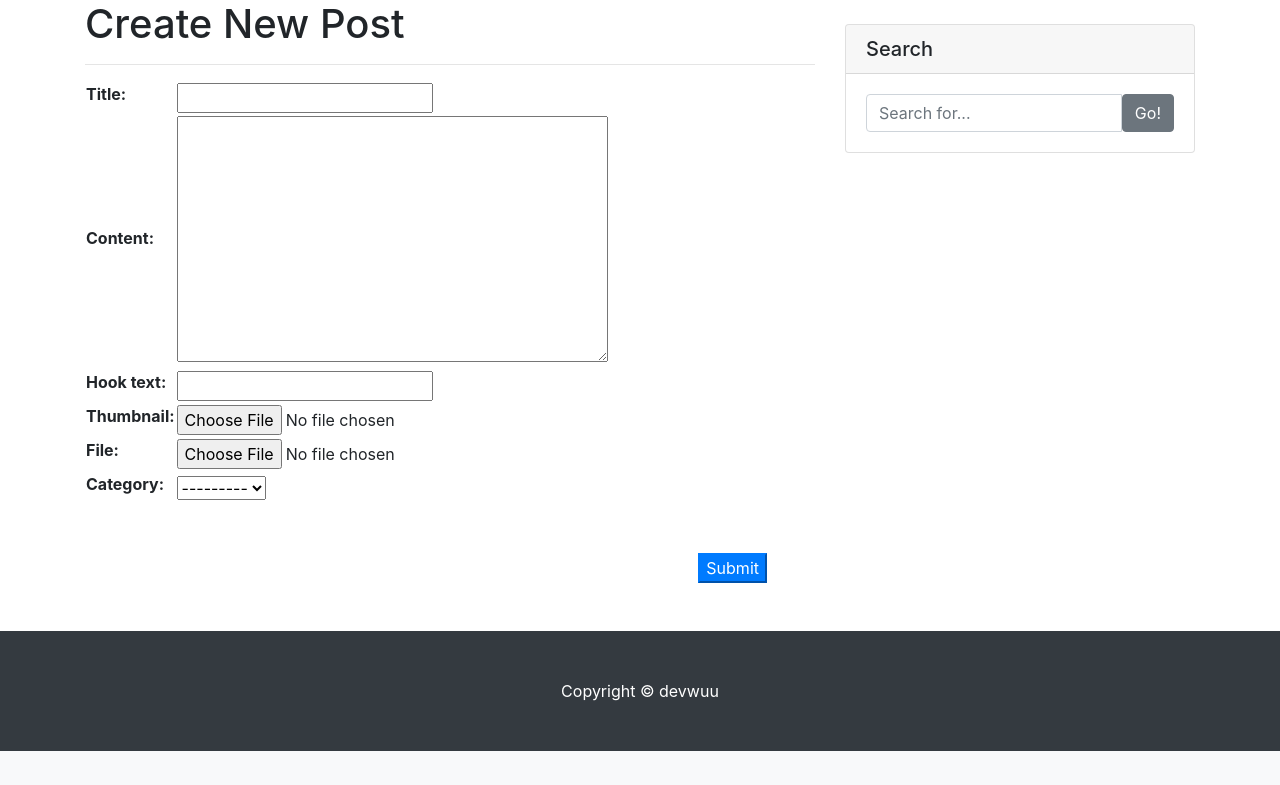
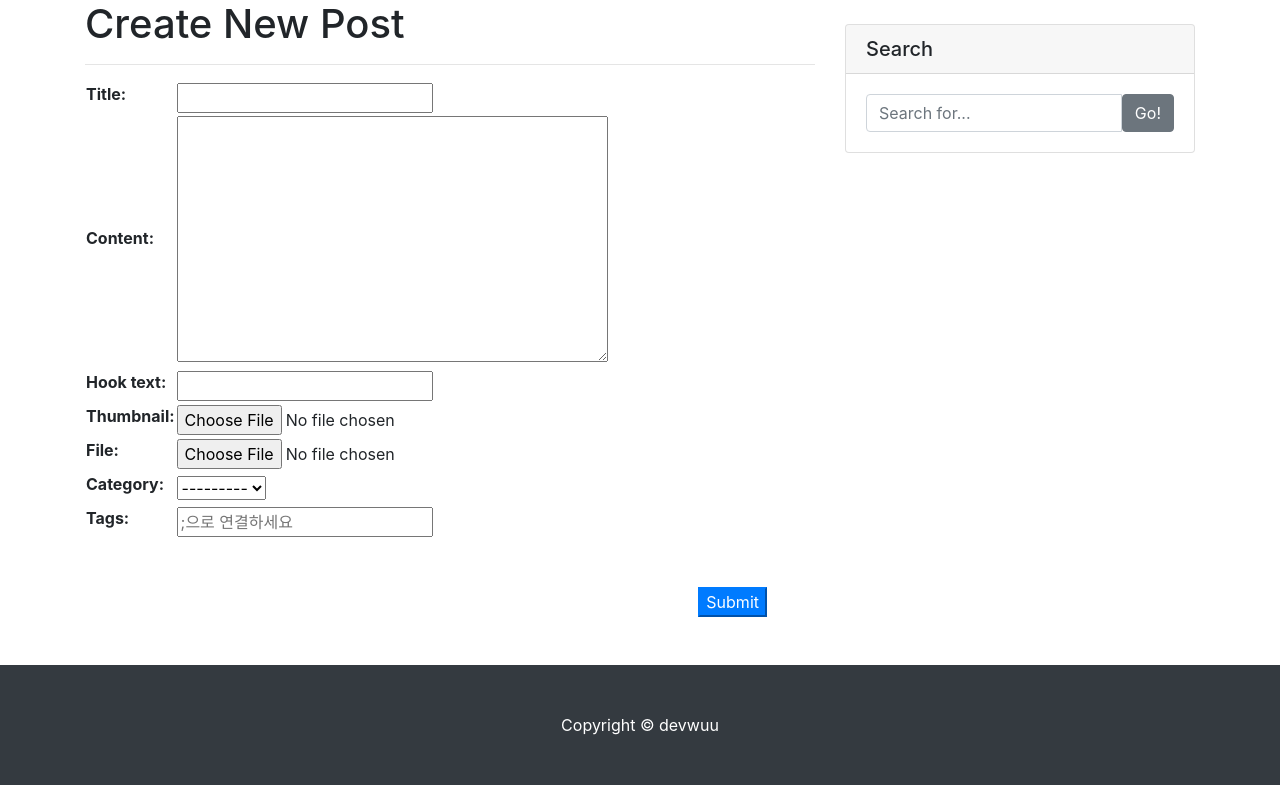
Before and after one commit to devwuu/python-study, a Django app: page /blog/create-post in a window 1280 px wide. Shown: the part 56-841 px from the top of the page. Before the commit the page ends 807 px from the top, so only its background shows below. Run offline with Django 4.2, Linux system fonts and the light colour scheme; the visitor is signed in with stand-in values (Sample User, id 1); data that the repository does not hold is empty; some libraries are stand-ins or nearby versions.

Commit message:
add tag save for new post

```diff
--- a/blog/models.py
+++ b/blog/models.py
@@ -21,8 +21,7 @@ class Tag(models.Model):
 
 
 class Post(models.Model):
-    thumbnail = models.ImageField(upload_to='blog/images/%Y/%m/%d/',
-                                  blank=True)  # MEDIA_ROOT의 하위 폴더로 'blog/images/%Y/%m/%d/' 디렉토리를 생성하고 파일을 저장한다
+    thumbnail = models.ImageField(upload_to='blog/images/%Y/%m/%d/', blank=True)  # MEDIA_ROOT의 하위 폴더로 'blog/images/%Y/%m/%d/' 디렉토리를 생성하고 파일을 저장한다
     file = models.FileField(upload_to='blog/files/%Y/%m/%d/', blank=True)
     title = models.CharField(max_length=30)
     content = models.TextField()
--- a/blog/templates/create-form.html
+++ b/blog/templates/create-form.html
@@ -10,6 +10,10 @@
                 <form method="post" enctype="multipart/form-data"> {% csrf_token %} <!-- csrf 공격을 막기 위해 장고에서 제공해주는 기능 장고에서 form 사용시 꼭 사용! -->
                     <table>
                         {{ form }}
+                        <tr>
+                            <th><label for="id_tags_str">Tags: </label></th>
+                            <td><input type="text" name="tags_str" id="id_tags_str" placeholder=";으로 연결하세요"></td>
+                        </tr>
                     </table>
                     <button type="submit" class="button btn-primary float-right m-5">Submit</button>
                 </form>
--- a/blog/views.py
+++ b/blog/views.py
@@ -3,6 +3,7 @@ from django.views.generic import ListView, DetailView, CreateView, UpdateView
 from .models import Post, Category, Tag
 from django.contrib.auth.mixins import LoginRequiredMixin, UserPassesTestMixin
 from django.core.exceptions import PermissionDenied
+from django.utils.text import slugify
 
 
 # 현재 쿼리 최적화를 하지 않고 자동 발생하는 쿼리에 의존해서 데이터를 가져오다보니
@@ -55,8 +56,19 @@ class PostCreate(LoginRequiredMixin, UserPassesTestMixin, CreateView):
     def form_valid(self, form):
         current_user = self.request.user
         if current_user.is_authenticated and (current_user.is_superuser or current_user.is_staff):
+
             form.instance.author = current_user
-            return super(PostCreate, self).form_valid(form)
+            post = super(PostCreate, self).form_valid(form)  # 이 시점에서 새로운 Post가 DB에 저장된다. self.object도 이때 만들어진다.
+
+            if self.request.POST.get('tags_str'):
+                tag_list = self.request.POST.get('tags_str').__str__().split(';')
+                for tag in tag_list:
+                    slug = slugify(tag.strip(), allow_unicode=True)
+                    saved_tag, is_created = Tag.objects.get_or_create(name=tag, slug=slug)  # 신규 tag가 있다면 Tag를 저장해주는 작업
+                    self.object.tags.add(saved_tag)  # 이미 저장되어 있던 Post에 Tag를 추가해서 저장해주는 작업
+                    # 여기서 self.objects가 가능한 이유는 상단에서 이미 post를 저장했기 때문이다.
+
+            return post
         else:
             redirect('/blog/')
 
@@ -64,7 +76,7 @@ class PostCreate(LoginRequiredMixin, UserPassesTestMixin, CreateView):
 class PostUpdate(LoginRequiredMixin, UpdateView):
     template_name = 'update-form.html'
     model = Post
-    fields = ['title', 'content', 'hook_text', 'thumbnail', 'file', 'category']
+    fields = ['title', 'content', 'hook_text', 'thumbnail', 'file', 'category', 'tags']  # 이렇게 tags를 추가해도 됨
 
     def dispatch(self, request, *args, **kwargs):
         if request.user.is_authenticated and request.user == self.get_object().author:
```
Also changed, not shown: 1 other file.
